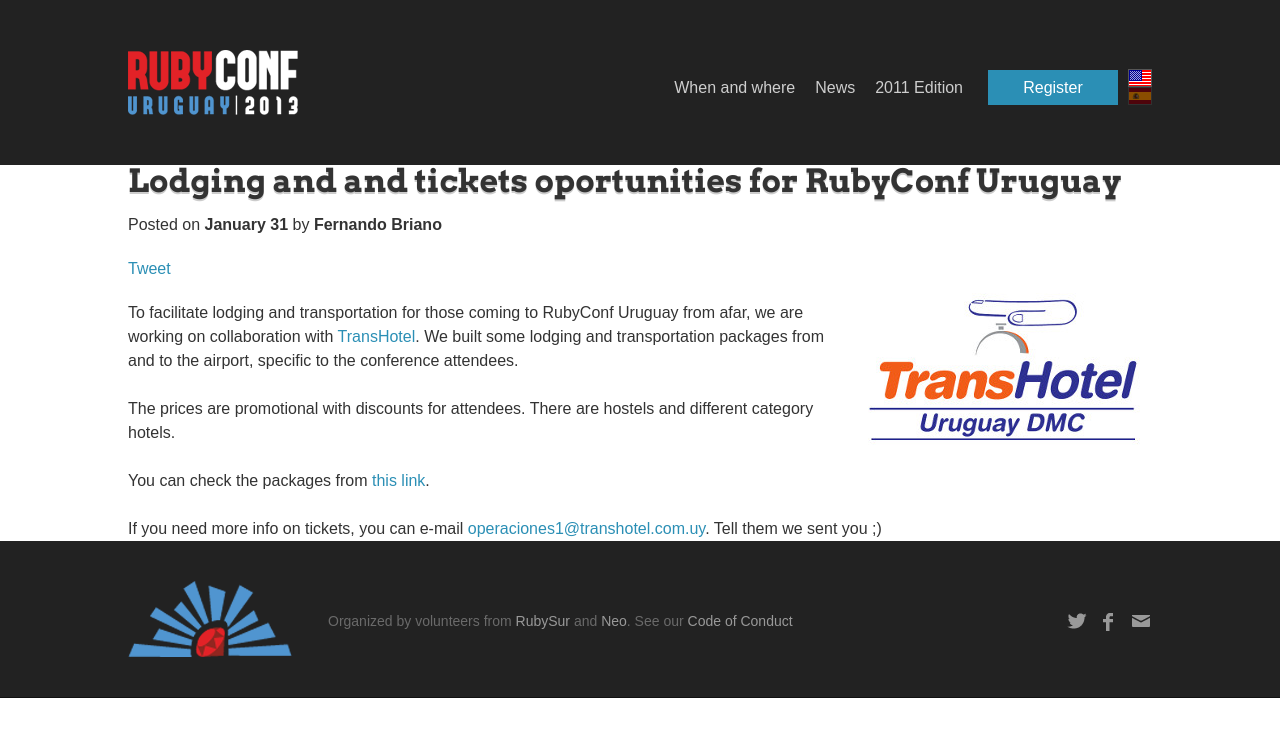
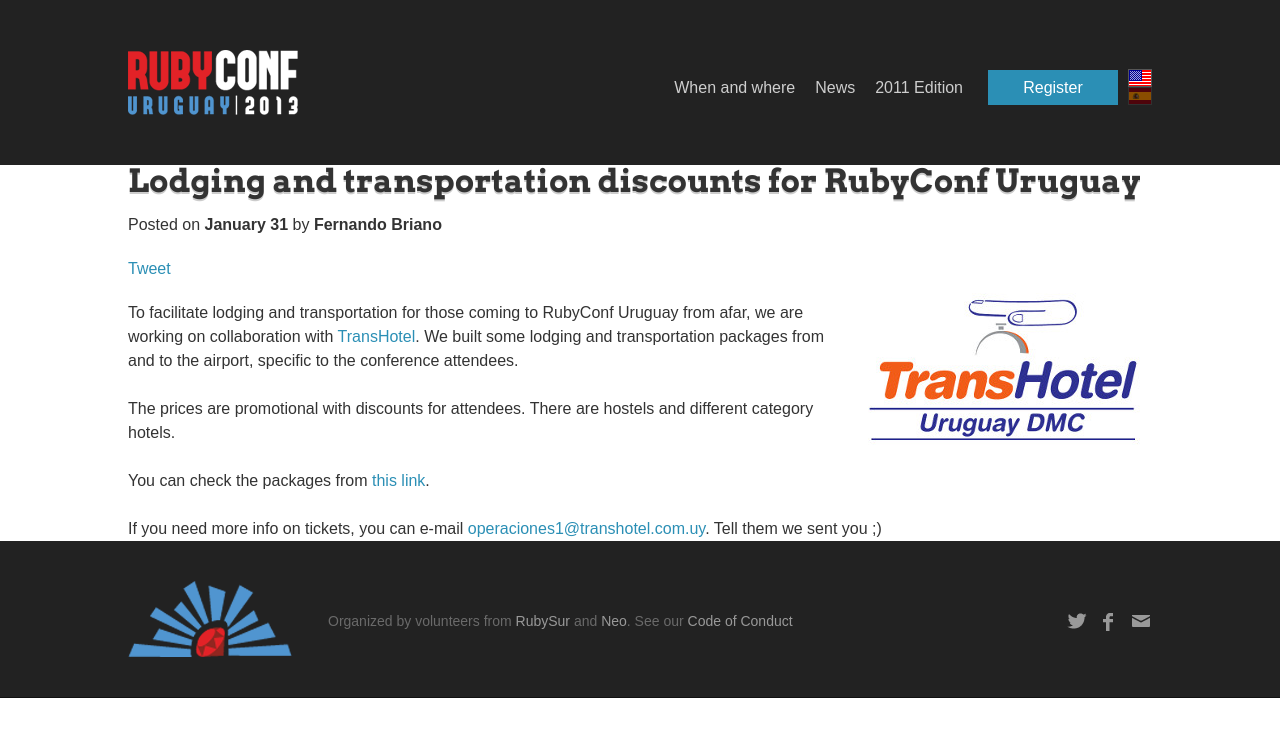
Before and after one commit to rubyconfuruguay/rubyconfuruguay-2013, a Jekyll site: the page built from _posts/2013-01-31-lodging-and-tickets-oportunities-for-rubyconf-uruguay-en.markdown, in a window 1280 px wide. Shown: the top 737 px of the page. Built offline with Jekyll 4.4.1, drawn with Linux system fonts in a browser that asks for light colours; nearby versions of some CDN libraries; Markdown is read by kramdown in place of the engine named in the settings; comment, search, counter and statistics services are not loaded.

Commit message:
Fixes lodging post

```diff
--- a/_posts/2013-01-31-lodging-and-tickets-oportunities-for-rubyconf-uruguay-en.markdown
+++ b/_posts/2013-01-31-lodging-and-tickets-oportunities-for-rubyconf-uruguay-en.markdown
@@ -1,6 +1,6 @@
 ---
 layout: post
-title: Lodging and and tickets oportunities for RubyConf Uruguay
+title: Lodging and transportation discounts for RubyConf Uruguay
 lang: en
 author: Fernando Briano
 ---
```
